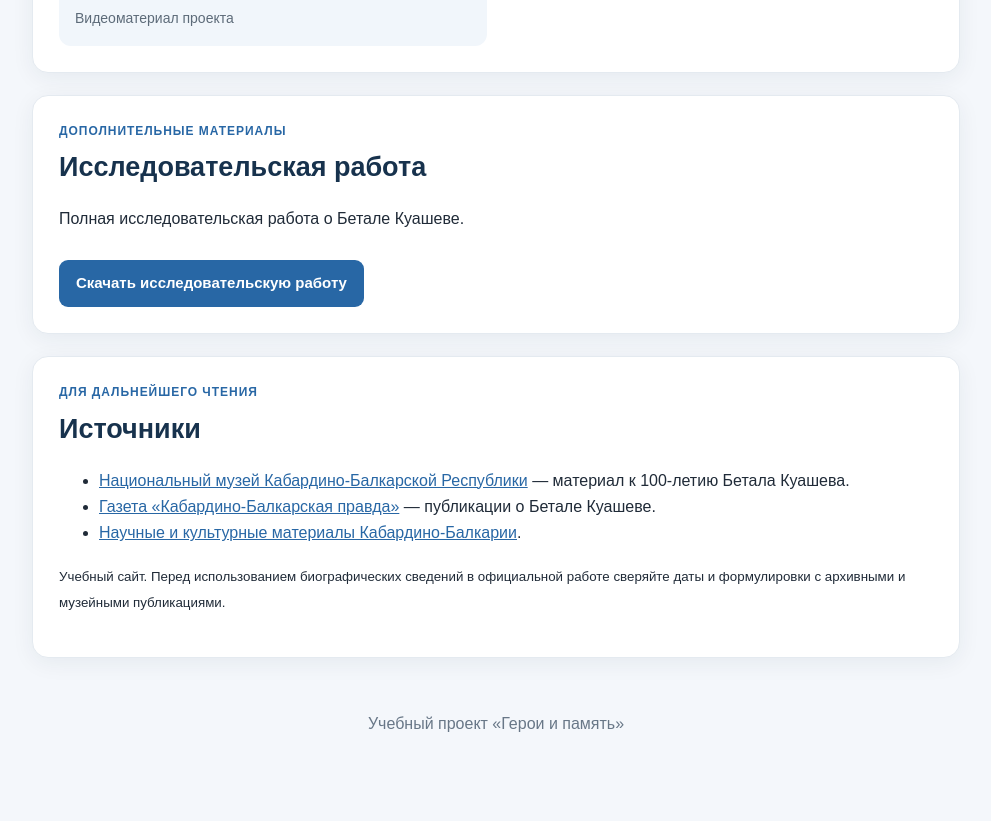
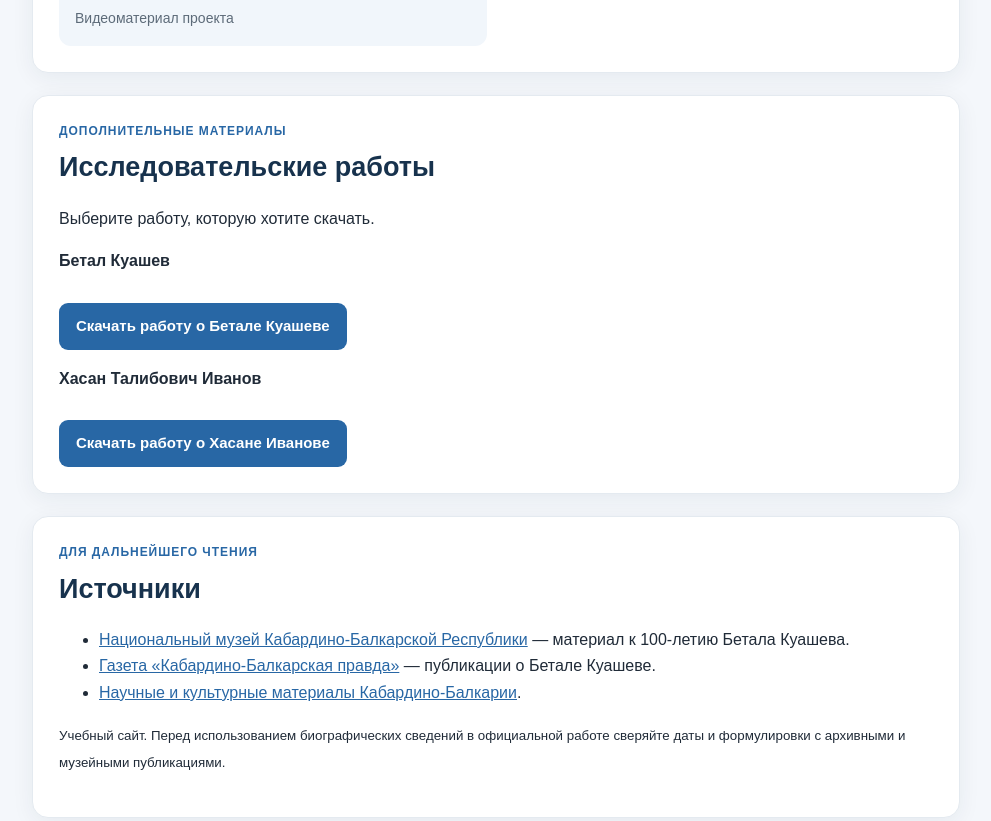
Before and after one commit to gukezevaelina6-cloud/history-heroes-site, a plain HTML site: page index (1).html in a window 1280 px wide. Shown: the part 4318-5139 px from the top of the page, without its empty margins (144-1135 px from the left). Before the commit the page ends 5081 px from the top, so only its background shows below. Drawn offline with Linux system fonts and the light colour scheme.

Commit message:
Revise document section and add research works
Updated the document section with additional research works and sources.

```diff
--- a/index (1).html
+++ b/index (1).html
@@ -48,7 +48,7 @@ footer{text-align:center;color:#687787;padding:25px}
 <div class="video-item"><h3>Видео 2</h3><video controls preload="metadata" playsinline><source src="VID-20261126-WA0020.mp4" type="video/mp4">Ваш браузер не поддерживает воспроизведение видео.</video><p class="video-note">Видеоматериал проекта</p></div>
 <div class="video-item"><h3>Видео 3</h3><video controls preload="metadata" playsinline><source src="VID-20261126-WA0022.mp4" type="video/mp4">Ваш браузер не поддерживает воспроизведение видео.</video><p class="video-note">Видеоматериал проекта</p></div>
 </div></section>
-<section class="card" id="document"><div class="eyebrow">Дополнительные материалы</div><h2>Исследовательская работа</h2><p>Полная исследовательская работа о Бетале Куашеве.</p><a class="btn" href="Исследовательская%20работа%20куашева.docx" download>Скачать исследовательскую работу</a></section>
+<section class="card" id="document"><div class="eyebrow">Дополнительные материалы</div><h2>Исследовательские работы</h2><p>Выберите работу, которую хотите скачать.</p><p><b>Бетал Куашев</b></p><a class="btn" href="Исследовательская%20работа%20куашева.docx" download>Скачать работу о Бетале Куашеве</a><p><b>Хасан Талибович Иванов</b></p><a class="btn" href="Исследовательская_работа_Иванов_ХТ_%20нов.doc" download>Скачать работу о Хасане Иванове</a></section>
 <section class="card sources" id="sources"><div class="eyebrow">Для дальнейшего чтения</div><h2>Источники</h2><ul><li><a href="https://nmkbr.ru/" target="_blank" rel="noopener">Национальный музей Кабардино-Балкарской Республики</a> — материал к 100-летию Бетала Куашева.</li><li><a href="https://kbpravda.ru/" target="_blank" rel="noopener">Газета «Кабардино-Балкарская правда»</a> — публикации о Бетале Куашеве.</li><li><a href="https://kbncran.ru/" target="_blank" rel="noopener">Научные и культурные материалы Кабардино-Балкарии</a>.</li></ul><p><small>Учебный сайт. Перед использованием биографических сведений в официальной работе сверяйте даты и формулировки с архивными и музейными публикациями.</small></p></section>
 </main><footer>Учебный проект «Герои и память»</footer>
 <script>
```
